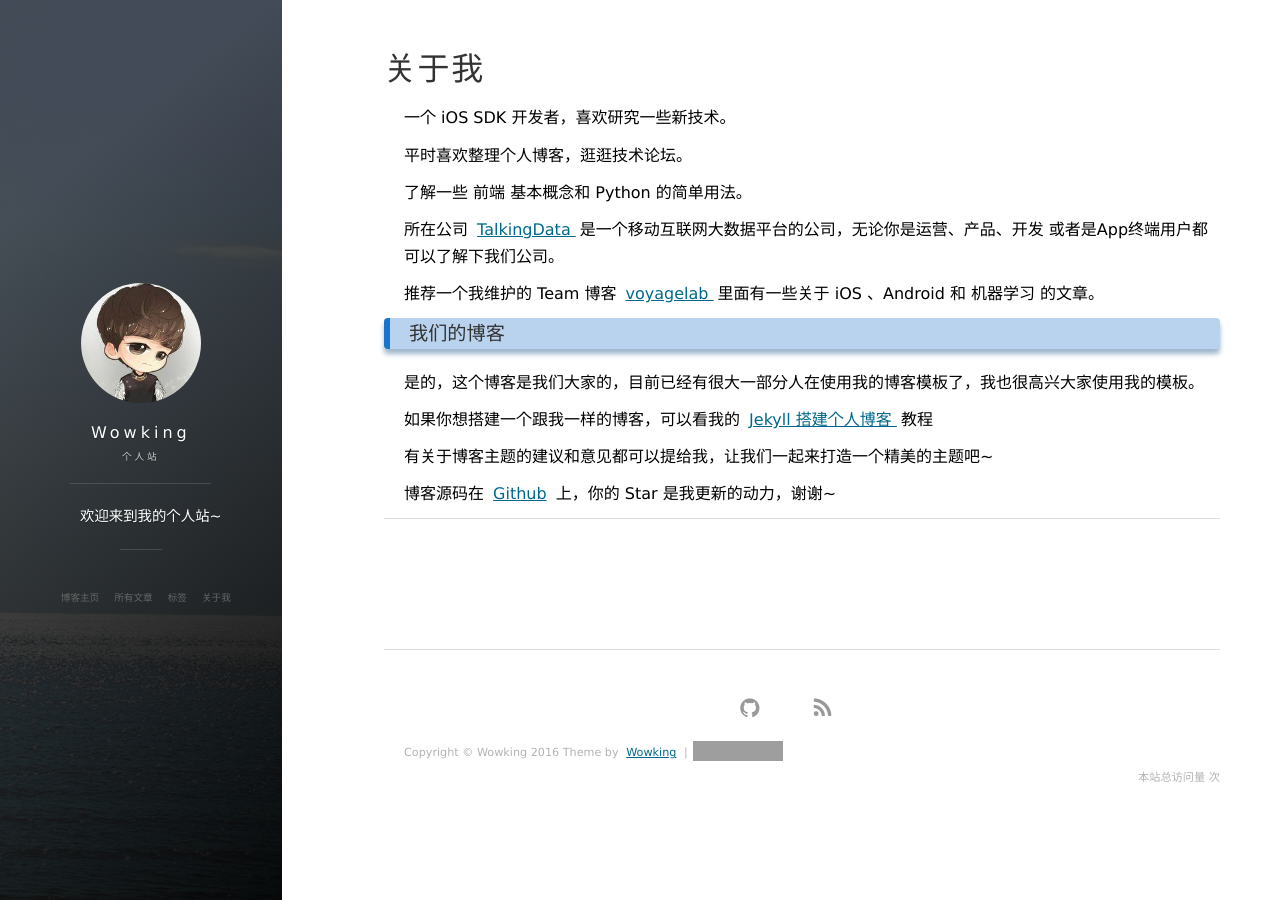
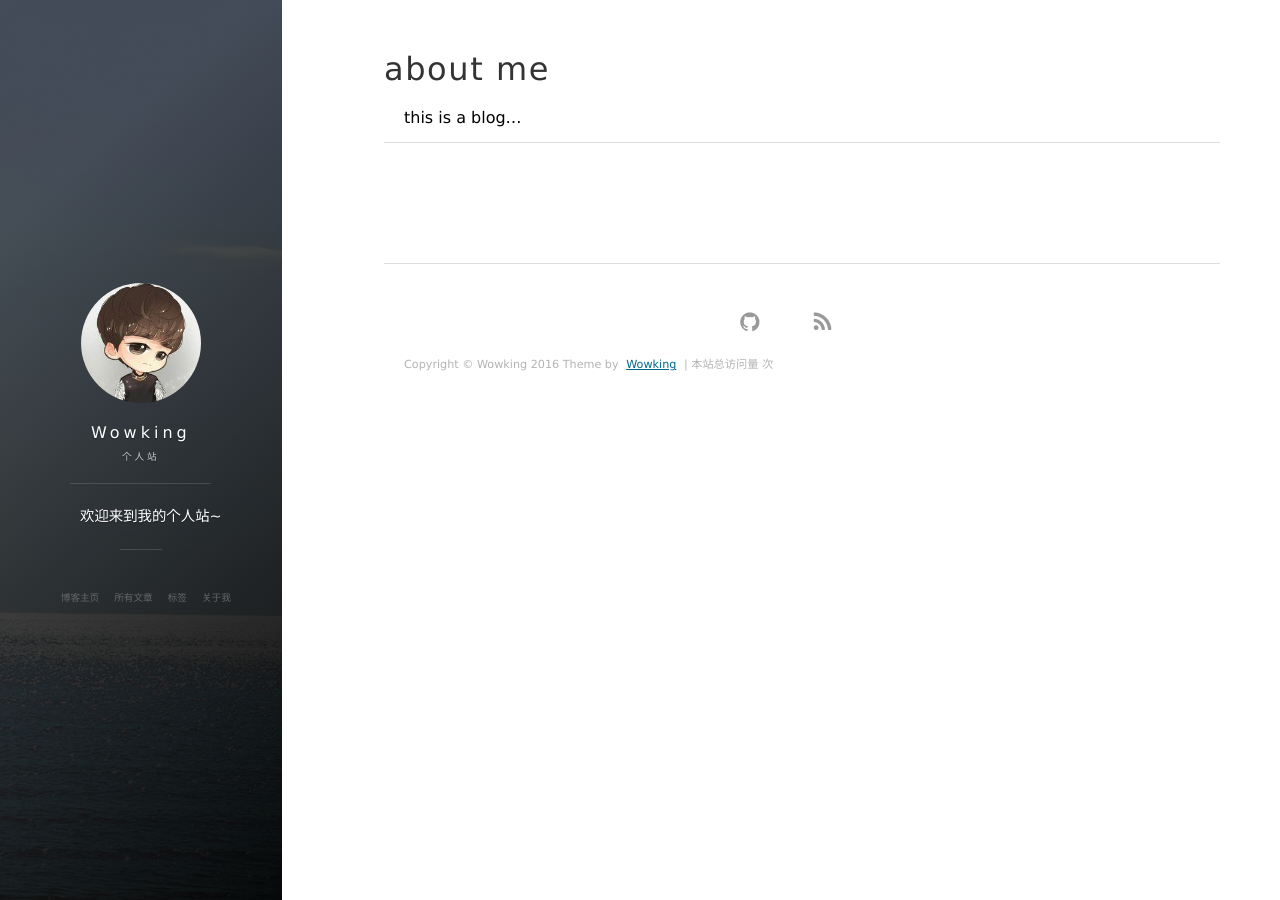
Before and after one commit to wowkingah/wowkingah.github.io, a Jekyll site: the page built from about.md, in a window 1280 px wide. Built offline with Jekyll 4.4.1, drawn with Linux system fonts in a browser that asks for light colours; nearby versions of some CDN libraries; comment, search, counter and statistics services are not loaded; grey boxes are pictures that could not be loaded.

Commit message:
first commit

```diff
--- a/_includes/footer.html
+++ b/_includes/footer.html
@@ -70,6 +70,7 @@
         <div class = "footer_div">
            <p class="copyright text-muted">
             Copyright &copy; {{ site.title }} {{ site.time | date: '%Y' }} Theme by <a href="https://wowkingah.github.io">Wowking</a> |
+<!--
             <iframe
                 style="margin-left: 2px; margin-bottom:-5px;"
                 frameborder="0" scrolling="0" width="91px" height="20px"
@@ -77,7 +78,8 @@
             </iframe>
             </p>
         	<div align="right">
-    			<link rel="stylesheet" href="//cdn.bootcss.com/font-awesome/4.3.0/css/font-awesome.min.css">
+   			<link rel="stylesheet" href="//cdn.bootcss.com/font-awesome/4.3.0/css/font-awesome.min.css">
+-->
 
           <!-- 访问统计 -->
           <span id="busuanzi_container_site_pv">
--- a/_includes/head.html
+++ b/_includes/head.html
@@ -5,7 +5,7 @@
 
   <title>{% if page.title %}{{ page.title | escape }}{% else %}{{ site.title | escape }}{% endif %}</title>
   <meta name="description" content="{% if page.excerpt %}{{ page.excerpt | strip_html | strip_newlines | truncate: 160 }}{% else %}{{ site.description }}{% endif %}">
-  <meta name="author" content="leopardpan">
+  <meta name="author" content="Wowking">
 
   <meta name="twitter:card" content="summary">
   <meta name="twitter:title" content="{% if page.title %}{{ page.title | escape }}{% else %}{{ site.title | escape }}{% endif %}">
--- a/about.md
+++ b/about.md
@@ -1,45 +1,8 @@
 ---
 layout: page
-title: 关于我
+title: about me
 ---
 
-一个 iOS SDK 开发者，喜欢研究一些新技术。
-<p>
-平时喜欢整理个人博客，逛逛技术论坛。
-<p>
-了解一些 前端 基本概念和 Python 的简单用法。
-
-<p>
-
-所在公司
-<a target="_blank" href="https://www.talkingdata.com/"> TalkingData </a>
-是一个移动互联网大数据平台的公司，无论你是运营、产品、开发 或者是App终端用户都可以了解下我们公司。
-<p>
-
-推荐一个我维护的 Team 博客
-<a target="_blank" href="http://talkingdata.me/"> voyagelab </a>
-里面有一些关于 iOS 、Android 和 机器学习 的文章。
-
-<p>
-
-<h3> 我们的博客 </h3>
-
-<p>
-
-是的，这个博客是我们大家的，目前已经有很大一部分人在使用我的博客模板了，我也很高兴大家使用我的模板。
-
-<p>
-
-如果你想搭建一个跟我一样的博客，可以看我的
-<a href="/2016/10/jekyll_tutorials1/"> Jekyll 搭建个人博客 </a>
-教程
-
-<p>
-
-有关于博客主题的建议和意见都可以提给我，让我们一起来打造一个精美的主题吧~
-
-<p>
-
-博客源码在 <a target="_blank" href='https://github.com/leopardpan/leopardpan.github.io/'>Github</a> 上，你的 Star 是我更新的动力，谢谢~
+this is a blog...
 
 {% include comments.html %}
```
Also changed, not shown: 6 other files.
